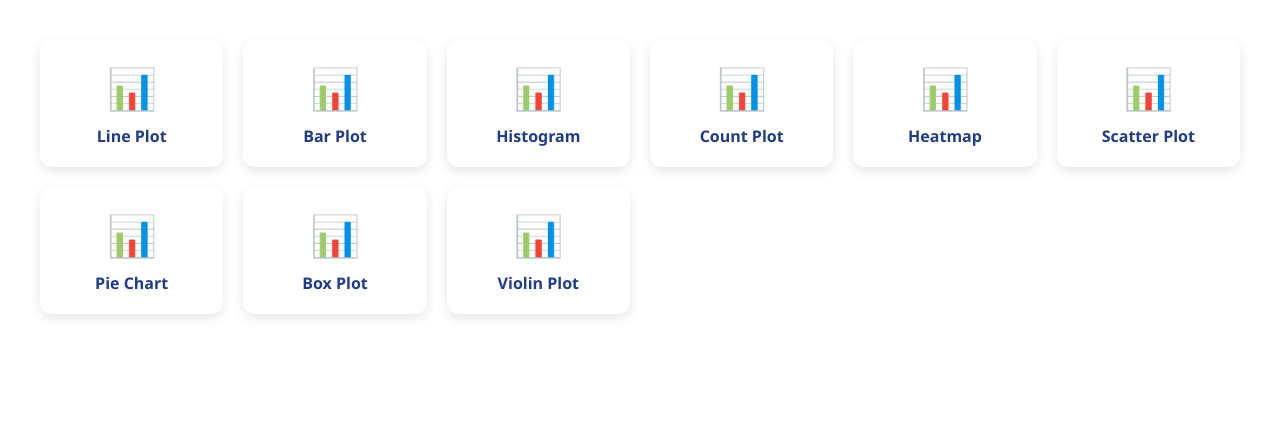
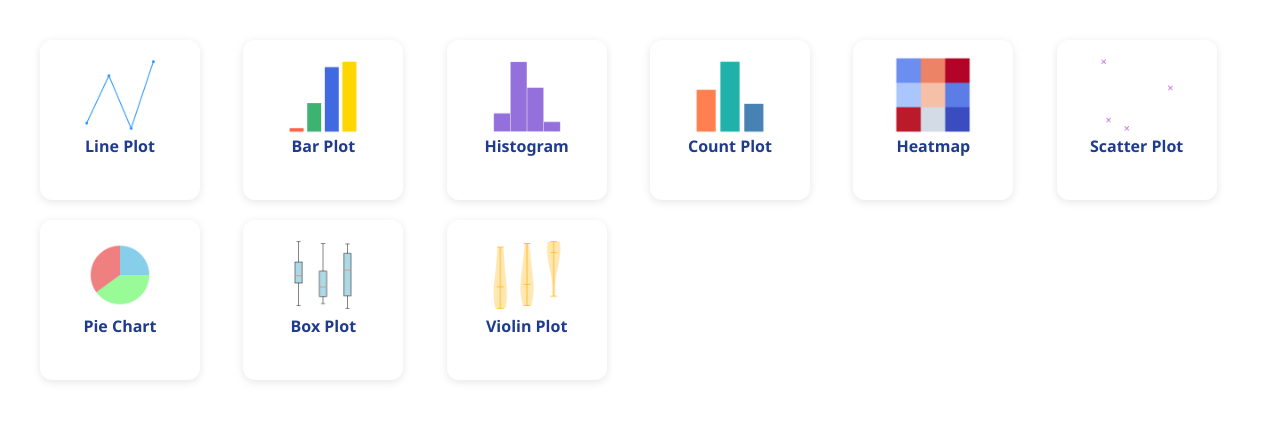
Before and after one commit to Niharika2313/Graphify, a Flask app: template app/templates/graph_gallery.html in a window 1280 px wide. Shown: the part 115-536 px from the top of the page. Run offline with Flask 3, Linux system fonts and the light colour scheme; the template is opened without the code that fills it: most values are stand-ins (such as "Sample title", 1, 10 or a date in 2020).

Commit message:
Added graph images

```diff
--- a/app/static/css/graph_gallery.css
+++ b/app/static/css/graph_gallery.css
@@ -20,22 +20,29 @@ header {
 }
 
 .graph-card {
+  width: 160px;
+  height: 160px;
+  padding: 15px;
+  text-align: center;
   background: white;
   border-radius: 12px;
-  padding: 20px;
-  text-align: center;
-  box-shadow: 0 4px 12px rgba(0, 0, 0, 0.1);
-  transition: transform 0.3s;
+  box-shadow: 0 2px 8px rgba(0, 0, 0, 0.1);
   cursor: pointer;
+  transition: transform 0.2s;
 }
+
 
 .graph-card:hover {
   transform: scale(1.05);
 }
 
 .graph-icon {
-  font-size: 40px;
-  margin-bottom: 10px;
+  width: 80px;
+  height: 80px;
+  object-fit: cover;
+  margin: 0 auto;
+  display: block;
+  border-radius: 8px;
 }
 
 .graph-name {
--- a/app/templates/graph_gallery.html
+++ b/app/templates/graph_gallery.html
@@ -28,7 +28,7 @@
   <section class="graph-grid">
     {% for graph in ['Line Plot', 'Bar Plot', 'Histogram', 'Count Plot', 'Heatmap', 'Scatter Plot', 'Pie Chart', 'Box Plot', 'Violin Plot'] %}
     <div class="graph-card" onclick="showDropdown('{{ graph }}')">
-      <div class="graph-icon">📊</div>
+      <img class="graph-icon" src="{{ url_for('static', filename='images/' + graph|lower|replace(' ', '_') + '.png') }}" alt="{{ graph }}">
       <div class="graph-name">{{ graph }}</div>
     </div>
     {% endfor %}
```
Also changed, not shown: app/static/images/bar_plot.png (added), app/static/images/box_plot.png (added), app/static/images/count_plot.png (added), app/static/images/heatmap.png (added), app/static/images/histogram.png (added), app/static/images/line_plot.png (added), app/static/images/pie_chart.png (added), app/static/images/scatter_plot.png (added), app/static/images/violin_plot.png (added).
